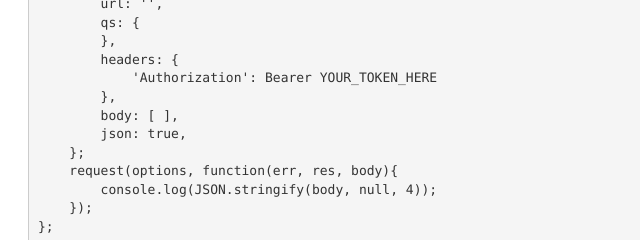
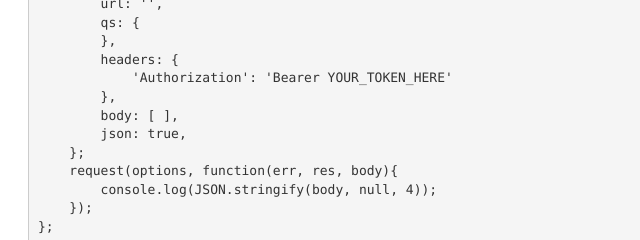
Before and after one commit to erhopf/REST-templates, a plain HTML site: page index.html in a window 1280 px wide. Both pictures are taken after a click on the radio button "Authorization: Bearer". Shown: the part 478-718 px from the top of the page, 530-1170 px from the left. Drawn offline with nearby package versions, Linux system fonts and the light colour scheme.

Commit message:
Fixing an issue with Authorization Bearer formatting.

```diff
--- a/index.html
+++ b/index.html
@@ -86,7 +86,7 @@ function {{ functionName }}(){
         qs: {<template v-for='param in params' v-if='(param.key.length > 0 && param.value.length > 0)'>
             '{{ param.key }}': '{{ param.value }}',</template>
         },
-        headers: {<span v-if="authHeaders.includes('subscriptionKey')"><br /><span v-html="asciiTripleTab"></span>'Ocp-Apim-Subscription-Key': subscriptionKey</span><span v-if="authHeaders.includes('accessToken')"><br /><span v-html="asciiTripleTab"></span>'Authorization': Bearer YOUR_TOKEN_HERE</span><span v-if='contentTypeHeader.length > 1'>,<br /><span v-html="asciiTripleTab"></span>'Content-Type': '{{contentTypeHeader}}'</span><span v-if="optionalHeaders.includes('xClientTraceId')">,<br /><span v-html="asciiTripleTab"></span>'X-ClientTraceId': uuidv4().toString()</span>
+        headers: {<span v-if="authHeaders.includes('subscriptionKey')"><br /><span v-html="asciiTripleTab"></span>'Ocp-Apim-Subscription-Key': subscriptionKey</span><span v-if="authHeaders.includes('accessToken')"><br /><span v-html="asciiTripleTab"></span>'Authorization': 'Bearer YOUR_TOKEN_HERE'</span><span v-if='contentTypeHeader.length > 1'>,<br /><span v-html="asciiTripleTab"></span>'Content-Type': '{{contentTypeHeader}}'</span><span v-if="optionalHeaders.includes('xClientTraceId')">,<br /><span v-html="asciiTripleTab"></span>'X-ClientTraceId': uuidv4().toString()</span>
         },
         body: [ {{ jsonBody }}],
         json: true,
```
